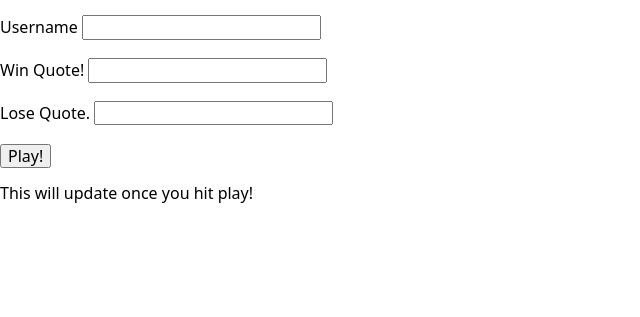
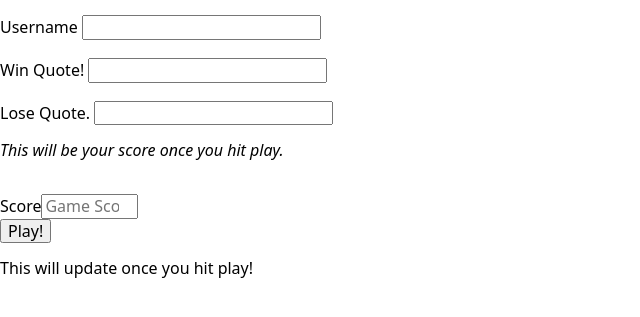
Before and after one commit to swic-cis-177/mt-project-RyanSettles, a website: page index.html in a window 1280 px wide. Shown: the part 107-424 px from the top of the page, without its empty margins (0-640 px from the left). Drawn offline with nearby package versions, Linux system fonts and the light colour scheme.

Commit message:
implement score feature for the html

```diff
--- a/index.html
+++ b/index.html
@@ -25,11 +25,7 @@
             <td>Score</td>
           </tr>
         </thead>
-        <tbody>
-          <!-- Data will be injected here using 'template' -->
-        </tbody>
       </table>
-
       <form action = "#">
         <br>
         <label for ="username">Username</label>
@@ -45,6 +41,17 @@
         <input type ="text" id ="loseQuote" />
         <br>
   </div>
+  <p><em>This will be your score once you hit play.</em></p>
+  <br>
+    <label for="gameScore">Score</label
+    ><input
+      type="number"
+      id="score"
+      min="0"
+      max="500"
+      placeholder="Game Score"
+      required
+    />
   <br>
         <button>Play!</button>
       </form>
```
